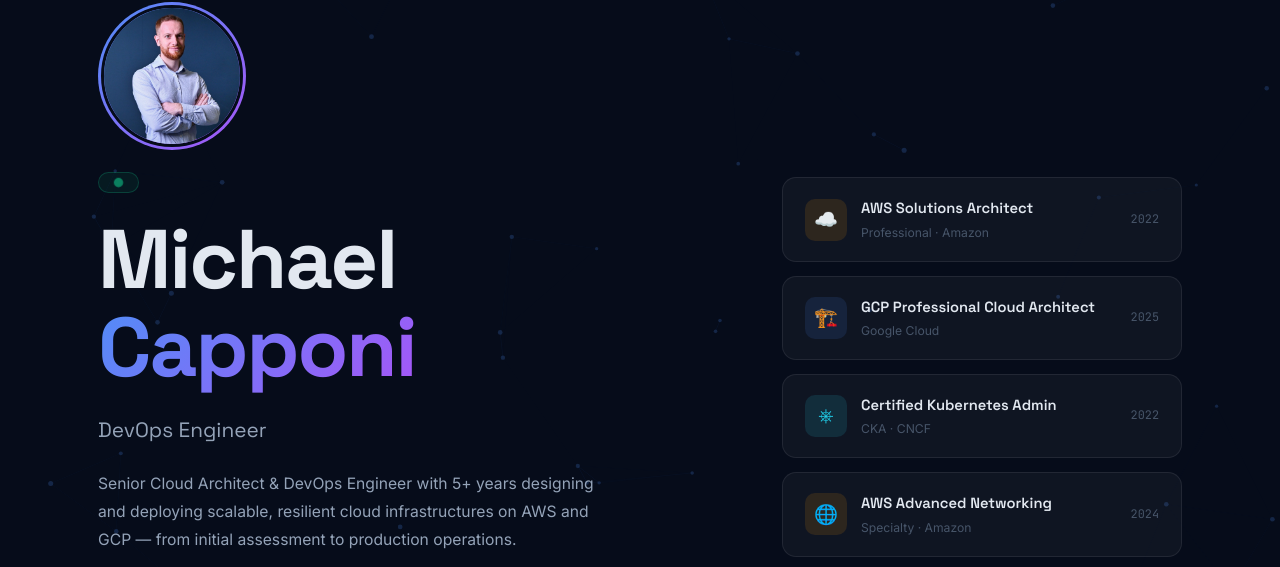
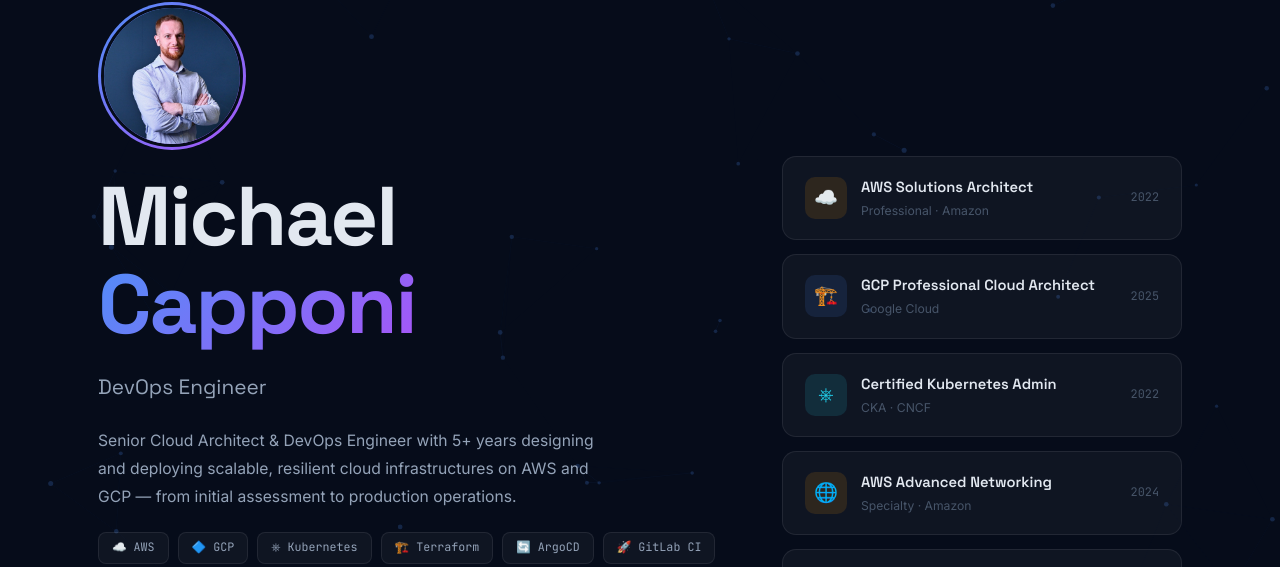
Before and after one commit to michaelcapponi/mc-portfolio, a plain HTML site: page index.html in a window 1280 px wide. Shown: the part 66-633 px from the top of the page. Drawn offline with Linux system fonts and the light colour scheme.

Commit message:
removed hero badge

```diff
--- a/index.html
+++ b/index.html
@@ -497,10 +497,10 @@
     <div class="hero-inner">
       <div class="hero-content">
         <div class="hero-avatar"><img src="propic.jpg" alt="Michael Capponi"></div>
-        <div class="hero-badge">
+        <!-- <div class="hero-badge">
           <span class="hero-badge-dot"></span>
-          <!-- <span data-i18n="hero.badge">Available for new opportunities</span> -->
-        </div>
+          <span data-i18n="hero.badge">Available for new opportunities</span>
+        </div> -->
         <h1 class="hero-name">Michael<br><span class="gradient-text">Capponi</span></h1>
         <div class="hero-title-wrap"><span id="typed-text"></span><span class="typed-cursor"></span></div>
         <p class="hero-desc" data-i18n="hero.desc">Senior Cloud Architect &amp; DevOps Engineer with 5+ years designing and deploying scalable, resilient cloud infrastructures on AWS and GCP — from initial assessment to production operations.</p>
```
